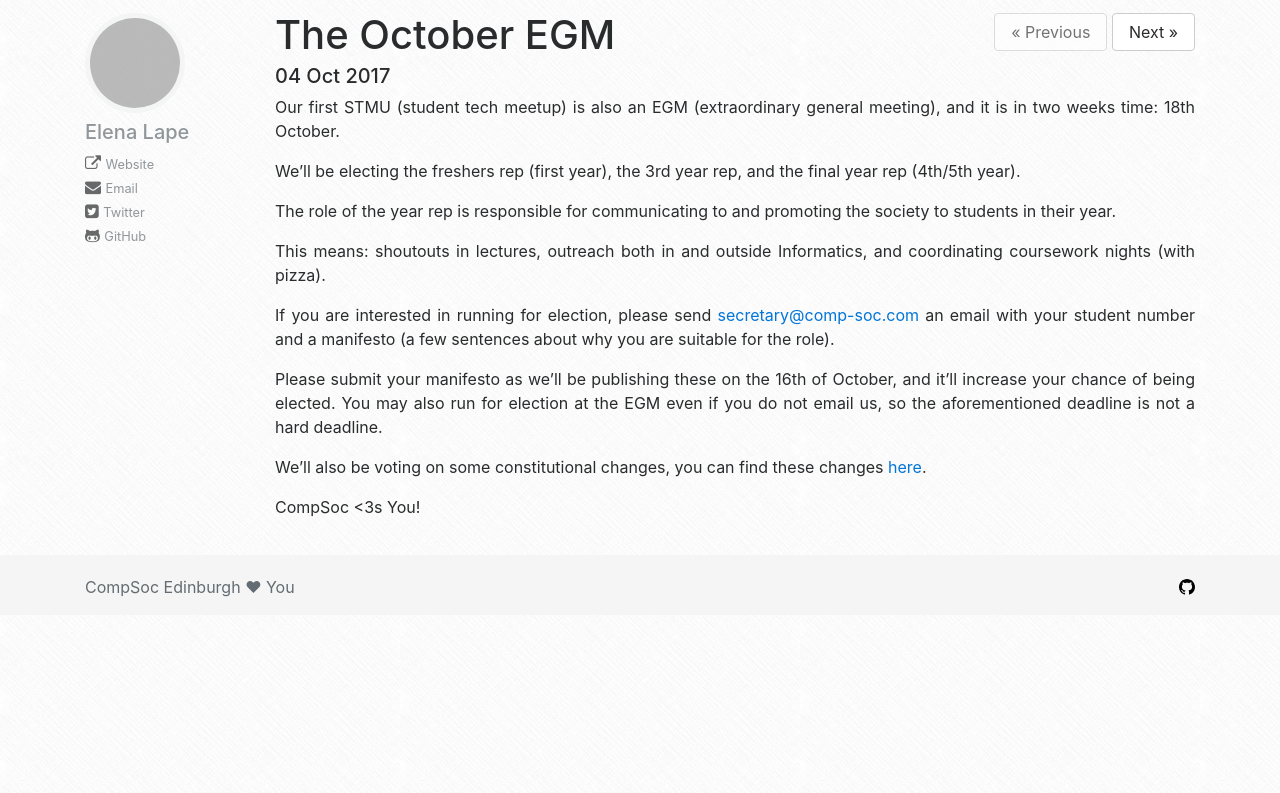
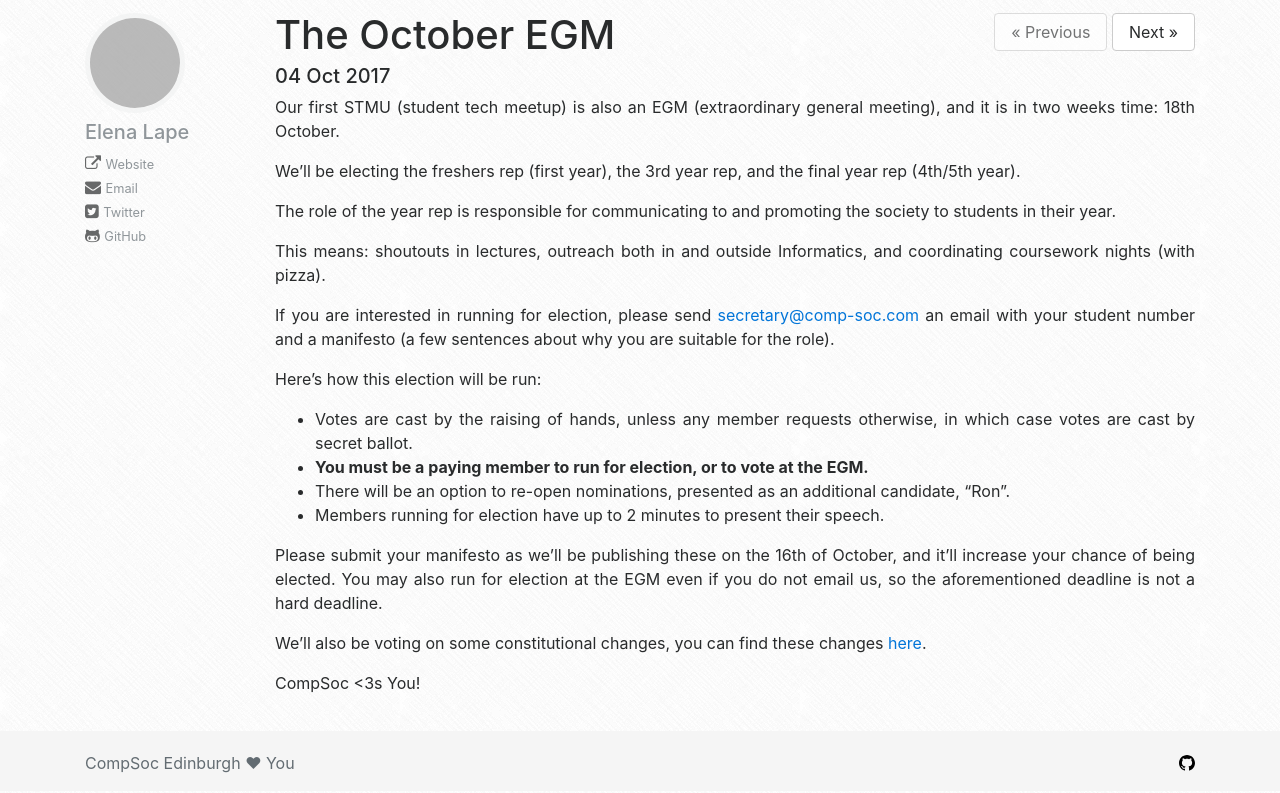
Before and after one commit to compsoc-edinburgh/website, a Jekyll site: the page built from _posts/2017-10-04-egm.md, in a window 1280 px wide, cut to the strip 344-1137 px from the top of the page. Built offline with Jekyll 4.4.1, drawn with Linux system fonts in a browser that asks for light colours; nearby versions of some CDN libraries; before the commit the page ends 961 px from its top, so only the background shows below that; grey boxes are pictures that could not be loaded.

Commit message:
Add notes about the EGM

```diff
--- a/_posts/2017-10-04-egm.md
+++ b/_posts/2017-10-04-egm.md
@@ -13,6 +13,13 @@ This means: shoutouts in lectures, outreach both in and outside Informatics, and
 
 If you are interested in running for election, please send [secretary@comp-soc.com](mailto:secretary@comp-soc.com) an email with your student number and a manifesto (a few sentences about why you are suitable for the role).
 
+Here's how this election will be run:
+
+- Votes are cast by the raising of hands, unless any member requests otherwise, in which case votes are cast by secret ballot.
+- **You must be a paying member to run for election, or to vote at the EGM.**
+- There will be an option to re-open nominations, presented as an additional candidate, “Ron”.
+- Members running for election have up to 2 minutes to present their speech.
+
 Please submit your manifesto as we'll be publishing these on the 16th of October, and it'll increase your chance of being elected. You may also run for election at the EGM even if you do not email us, so the aforementioned deadline is not a hard deadline.
 
 We'll also be voting on some constitutional changes, you can find these changes [here](https://github.com/compsoc-edinburgh/constitution/milestone/1).
```
